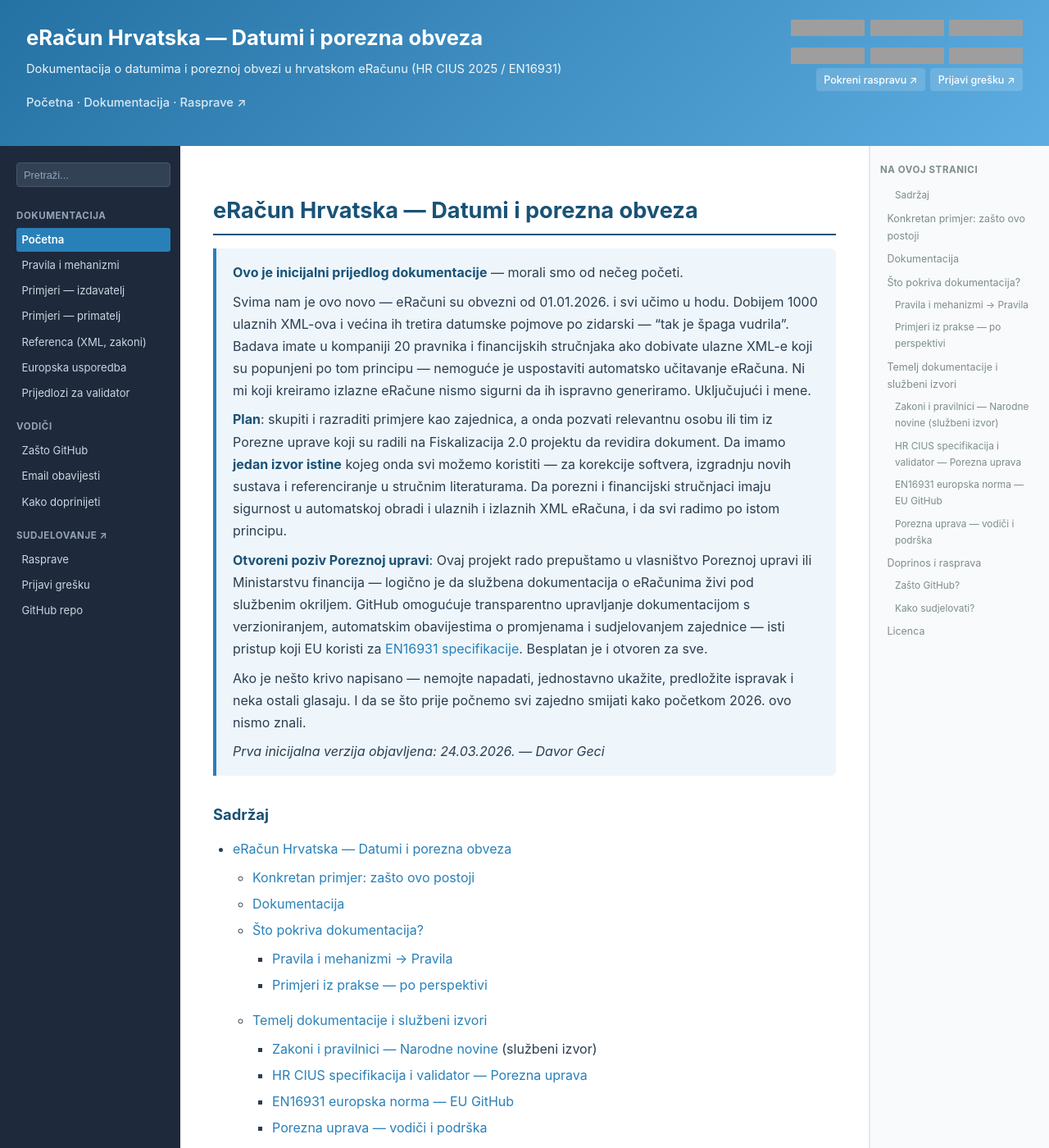
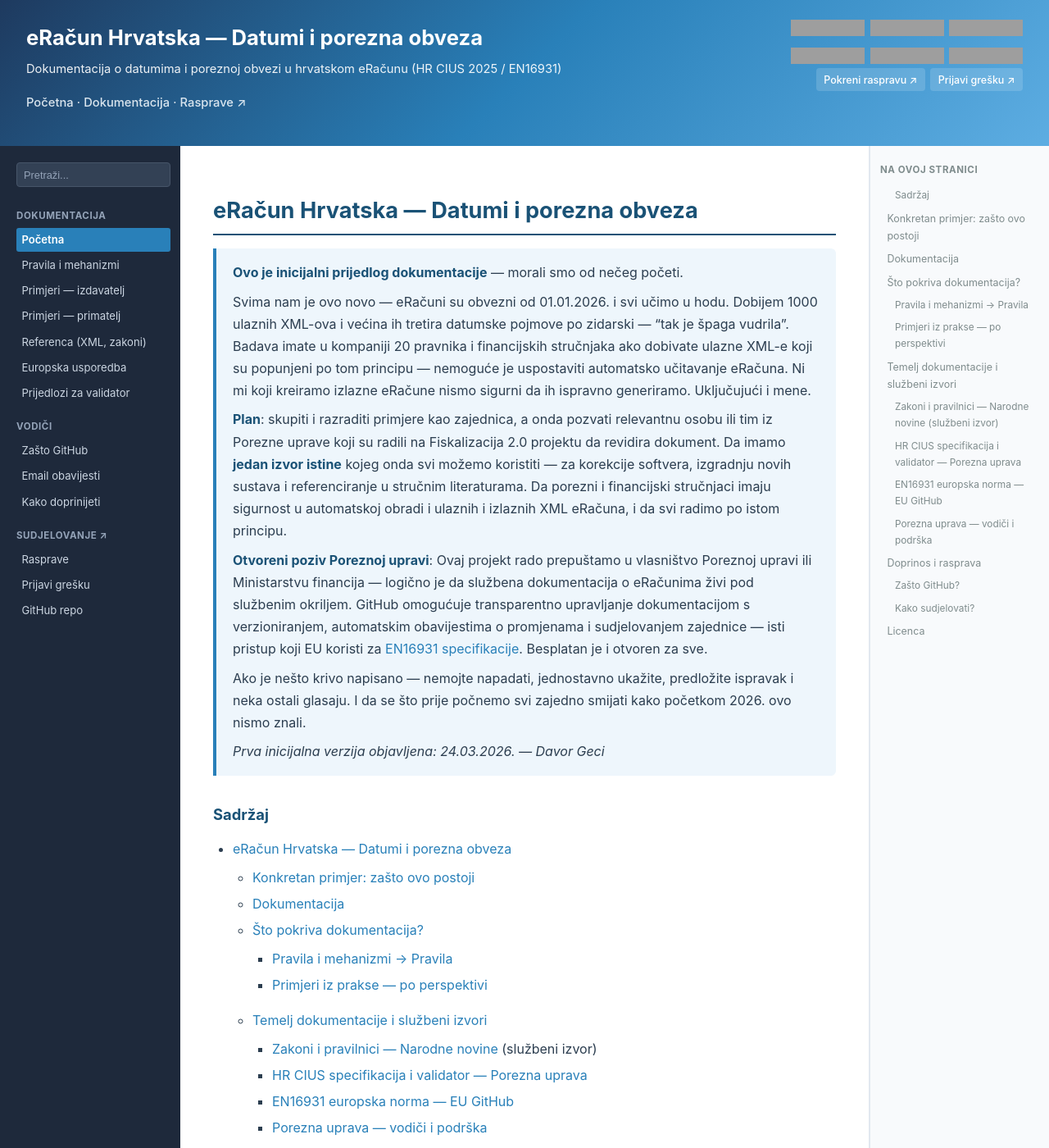
Before and after one commit to dageci/eracun-fiskalizacija-datumi, a Jekyll site: the page built from docs/index.md, in a window 1280 px wide and 1400 px high. Shown: the whole window at 82% size. Built offline with Jekyll 4.4.1, drawn with Linux system fonts in a browser that asks for light colours; grey boxes are pictures that could not be loaded.

Commit message:
header gradient usklađen s dark navom — glatki prijelaz

```diff
--- a/docs/_layouts/default.html
+++ b/docs/_layouts/default.html
@@ -21,7 +21,7 @@
     body { font-family: -apple-system, BlinkMacSystemFont, "Segoe UI", Roboto, "Helvetica Neue", Arial, sans-serif; line-height: 1.7; color: var(--text); background: var(--bg); }
 
     /* Header */
-    .page-header { background: linear-gradient(135deg, #2471a3 0%, #5dade2 100%); color: white; padding: 1.5rem 2rem; }
+    .page-header { background: linear-gradient(135deg, #1e3a5f 0%, #2980b9 50%, #5dade2 100%); color: white; padding: 1.5rem 2rem; }
     .page-header h1 { font-size: 1.6rem; margin-bottom: 0.3rem; color: white; border: none; }
     .page-header p { font-size: 0.92rem; opacity: 0.92; }
     .page-header a { color: #eaf2f8; text-decoration: none; font-weight: 500; }
```
